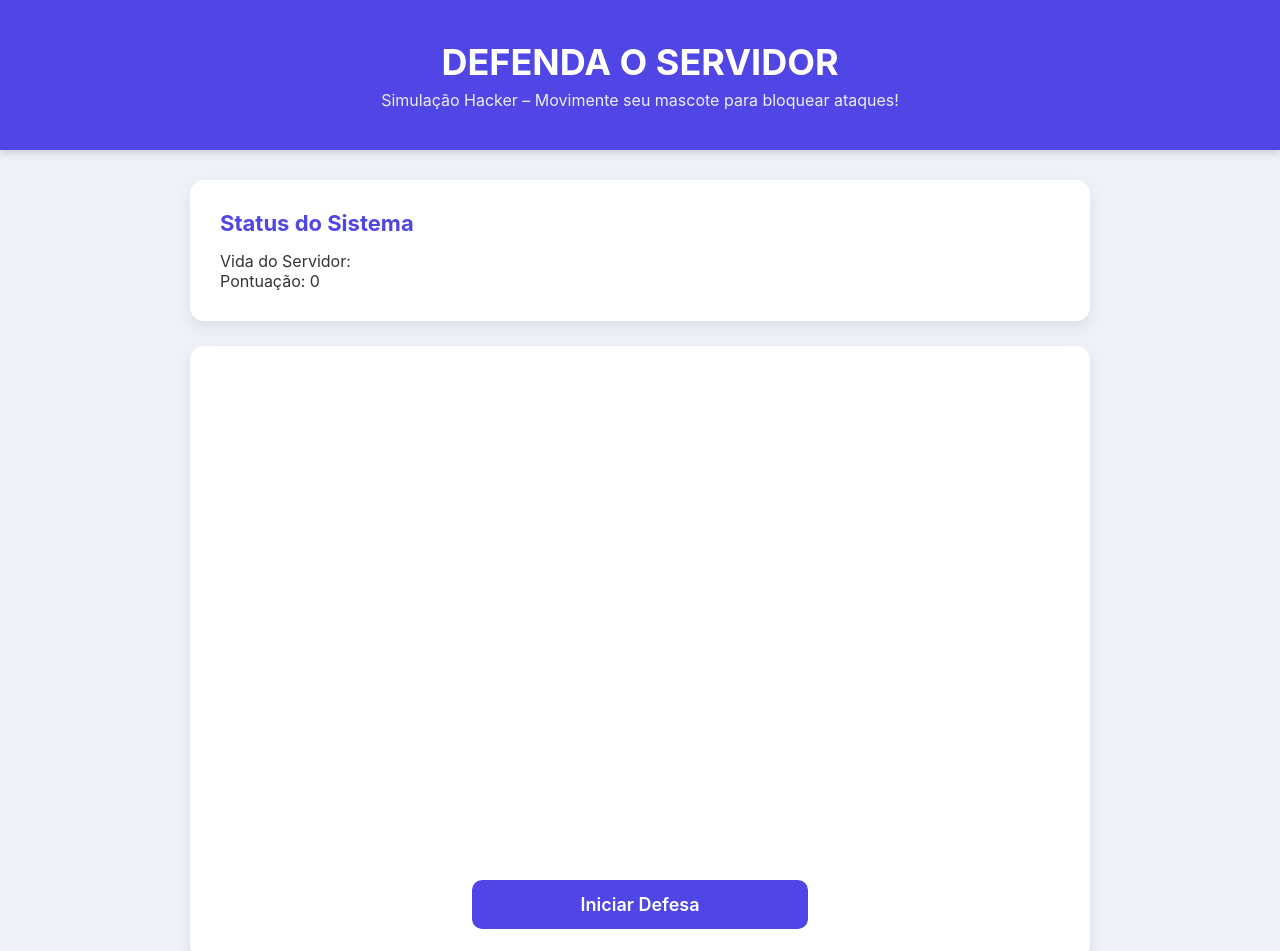
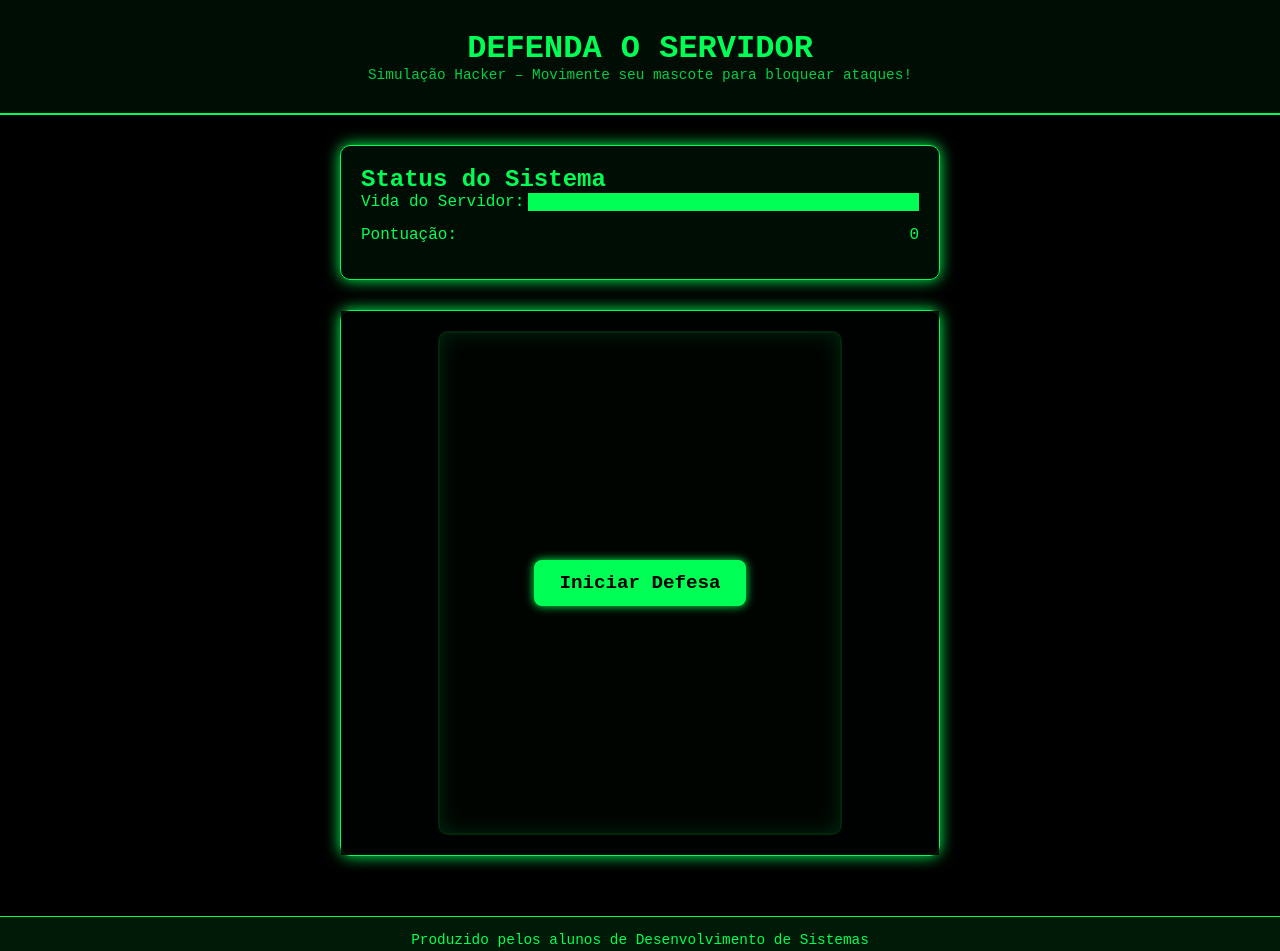
Before and after one commit to jhemersonbaggio/ataquehacker, a plain HTML site: page index.html in a window 1280 px wide. Shown: the top 951 px of the page. Drawn offline with Linux system fonts and the light colour scheme.

Commit message:
Refactor CSS with new styles and layout

```diff
--- a/style.css
+++ b/style.css
@@ -1,170 +1,83 @@
-/* --- RESET --- */
-* {
-  margin: 0;
-  padding: 0;
-  box-sizing: border-box;
-  font-family: "Inter", Arial, sans-serif;
+* { margin:0; padding:0; box-sizing:border-box; font-family:"Courier New", monospace; }
+
+body {
+  background: #000;
+  color: #00ff55;
+  min-height: 100vh;
+  display:flex;
+  flex-direction:column;
 }
 
-/* --- BODY --- */
-body {
-  background: #eef1f7;
-  color: #333;
-  display: flex;
-  flex-direction: column;
-  min-height: 100vh;
+header {
+  text-align:center;
+  padding:30px 10px;
+  border-bottom:2px solid #00ff55;
+  background: rgba(0,255,85,0.05);
 }
 
-/* --- HEADER --- */
-header {
-  background: #4f46e5;
-  color: white;
-  padding: 40px 20px;
-  text-align: center;
-  box-shadow: 0 3px 8px rgba(0, 0, 0, 0.15);
+header h1 { font-size:2rem; }
+.subtitle { font-size:0.9rem; opacity:0.8; }
+
+.container { width:90%; max-width:600px; margin:30px auto; }
+
+.card {
+  background: rgba(0,255,85,0.05);
+  border:1px solid #00ff55;
+  padding:20px;
+  margin-bottom:30px;
+  border-radius:10px;
+  backdrop-filter:blur(4px);
+  box-shadow:0 0 15px #00ff55;
 }
 
-header h1 {
-  font-size: 32px;
-  font-weight: 700;
+.info-row { display:flex; justify-content:space-between; margin-bottom:15px; font-size:1rem; }
+
+.vida-bar { width:70%; height:18px; border:1px solid #00ff55; }
+#vidaFill { width:100%; height:100%; background:#00ff55; }
+
+#gameCanvas {
+  display:block;
+  margin:0 auto;
+  background:#001900;
+  border:2px solid #00ff55;
+  border-radius:10px;
+  box-shadow: inset 0 0 20px #00ff55;
+  position:relative;
 }
 
-.subtitle {
-  margin-top: 6px;
-  opacity: 0.9;
+.overlay {
+  position:absolute;
+  width:100%;
+  height:100%;
+  top:0; left:0;
+  background:rgba(0,0,0,0.85);
+  display:flex; justify-content:center; align-items:center;
 }
 
-/* --- CONTAINER --- */
-.container {
-  max-width: 900px;
-  width: 90%;
-  margin: 30px auto;
+.btn {
+  padding:12px 25px;
+  background:#00ff55;
+  color:#000;
+  font-weight:bold;
+  border:none;
+  cursor:pointer;
+  font-size:1.2rem;
+  border-radius:8px;
+  box-shadow:0 0 10px #00ff55;
 }
 
-/* --- CARD --- */
-.card {
-  background: white;
-  padding: 30px;
-  border-radius: 14px;
-  margin-bottom: 25px;
-  box-shadow: 0 6px 16px rgba(0, 0, 0, 0.08);
-  animation: fadeIn 0.4s ease;
+.btn:hover { background:#00cc44; }
+
+footer {
+  margin-top:auto;
+  text-align:center;
+  padding:15px;
+  font-size:0.9rem;
+  background: rgba(0,255,85,0.1);
+  border-top:1px solid #00ff55;
 }
 
-@keyframes fadeIn {
-  from {
-    opacity: 0;
-    transform: translateY(10px);
-  }
-  to {
-    opacity: 1;
-    transform: translateY(0);
-  }
+@media(max-width:480px){
+  header h1 { font-size:1.5rem; }
+  .btn { font-size:1rem; }
 }
-
-.card h2 {
-  margin-bottom: 15px;
-  color: #4f46e5;
-  font-size: 22px;
-}
-
-/* --- FORM PERGUNTAS --- */
-.question {
-  margin-bottom: 18px;
-}
-
-.question label {
-  display: block;
-  font-weight: 600;
-  margin-bottom: 6px;
-  color: #444;
-}
-
-.question select {
-  width: 100%;
-  padding: 10px;
-  border: 1px solid #cfd5e1;
-  border-radius: 8px;
-  background: #f7f9fc;
-  font-size: 16px;
-  transition: 0.2s;
-}
-
-.question select:focus {
-  outline: none;
-  border-color: #4f46e5;
-  background: #ffffff;
-}
-
-/* --- BOTÃO --- */
-.btn {
-  display: inline-block;
-  width: 100%;
-  background: #4f46e5;
-  color: white;
-  padding: 14px;
-  border: none;
-  border-radius: 10px;
-  font-size: 18px;
-  font-weight: 600;
-  cursor: pointer;
-  transition: 0.25s;
-  margin-top: 12px;
-  text-align: center;
-}
-
-.btn:hover {
-  background: #4338ca;
-}
-
-.btn:active {
-  transform: scale(0.98);
-}
-
-/* --- RESULTADO --- */
-#result {
-  font-size: 18px;
-  line-height: 1.6;
-  color: #333;
-}
-
-#result strong {
-  color: #4f46e5;
-}
-
-/* --- FOOTER --- */
-footer {
-  margin-top: auto;
-  background: #4f46e5;
-  color: white;
-  text-align: center;
-  padding: 16px;
-  font-size: 14px;
-}
-
-/* --- RESPONSIVIDADE --- */
-@media (min-width: 760px) {
-  .question {
-    display: flex;
-    justify-content: space-between;
-    align-items: center;
-  }
-
-  .question label {
-    width: 70%;
-  }
-
-  .question select {
-    width: 25%;
-  }
-
-  .btn {
-    width: 40%;
-    margin: 0 auto;
-    display: block;
-  }
-
-  header h1 {
-    font-size: 36px;
-  }
-}
```
